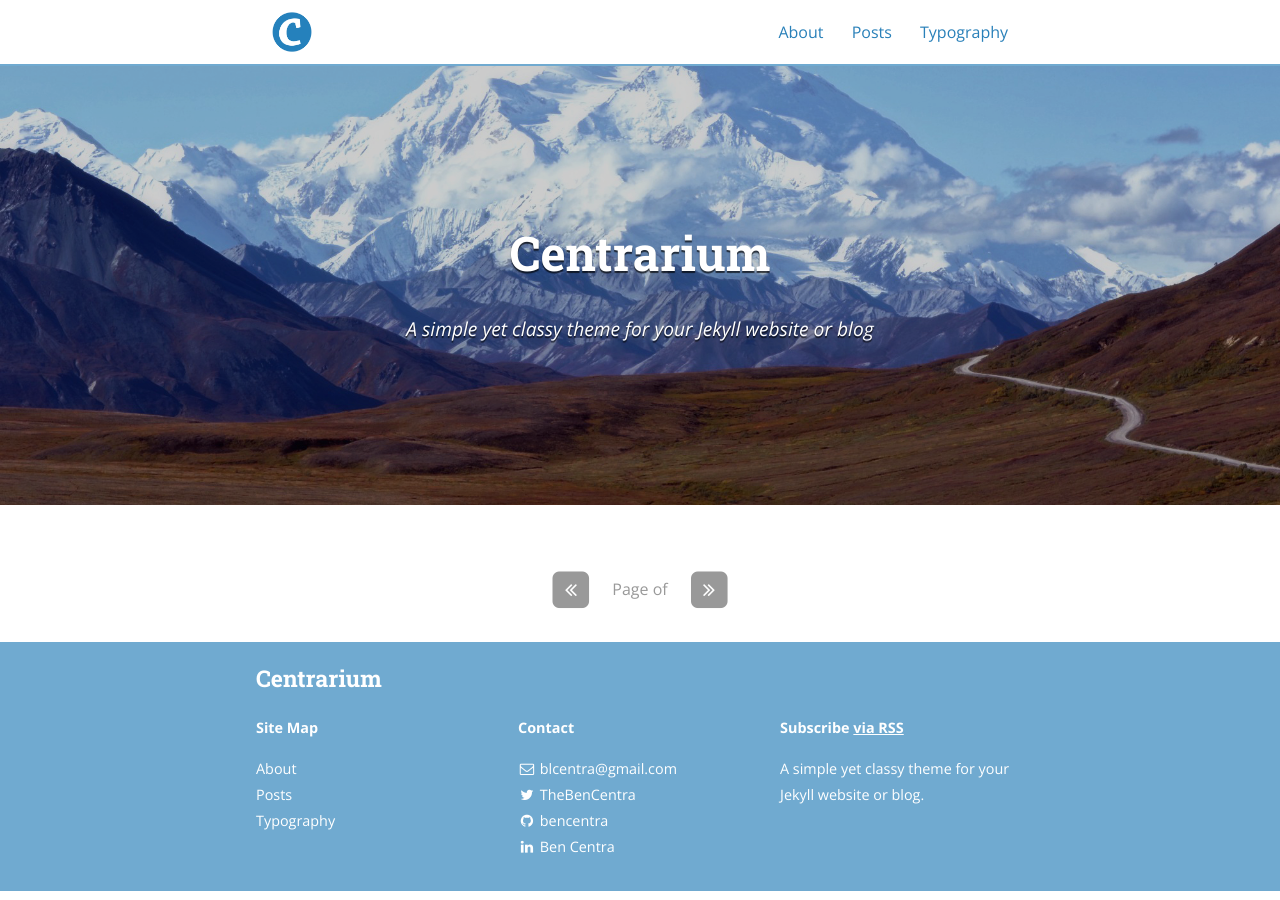
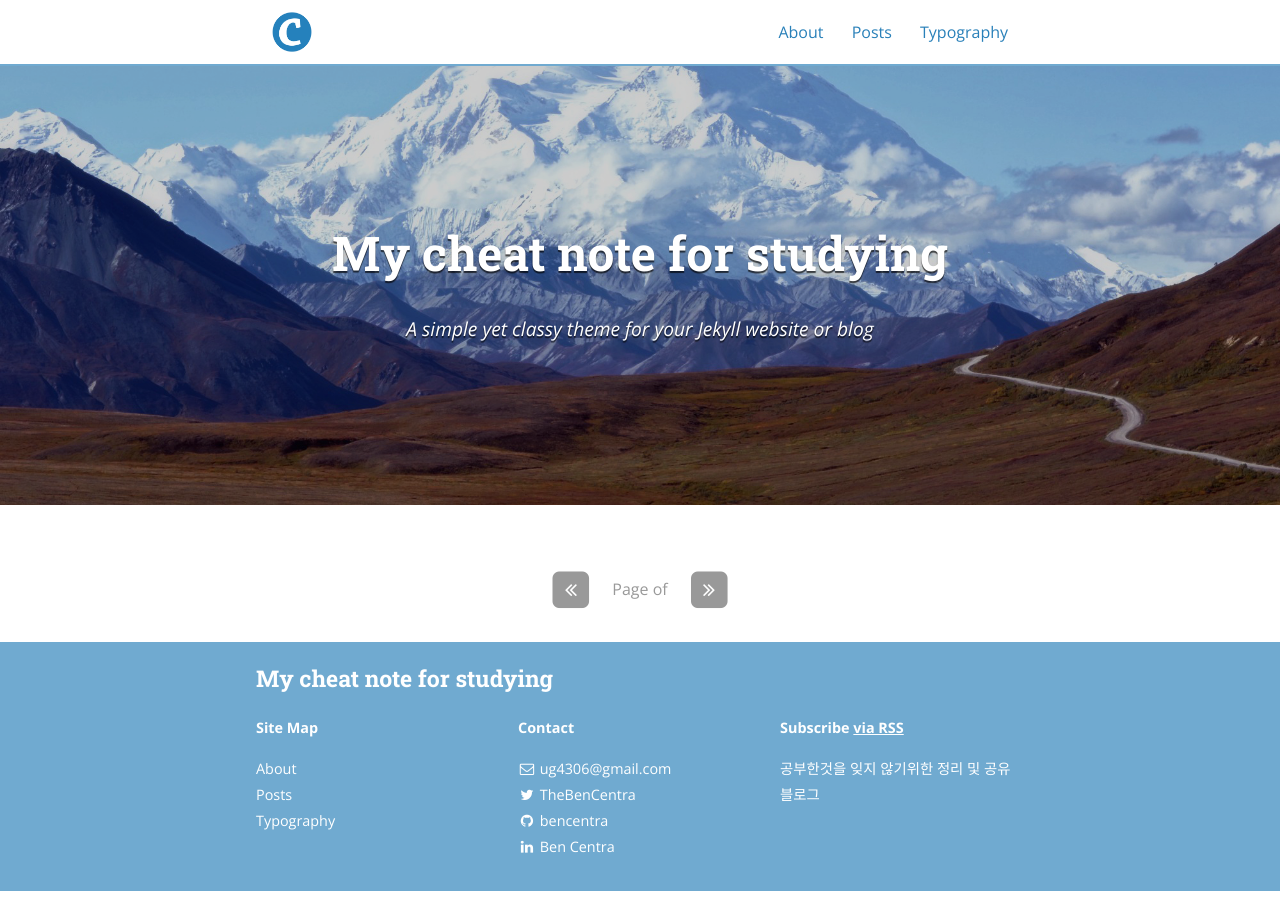
Before and after one commit to EGyeom/egyeom.github.io, a Jekyll site: the page built from index.html, in a window 1280 px wide. Built offline with Jekyll 4.4.1, drawn with Linux system fonts in a browser that asks for light colours; nearby versions of some CDN libraries.

Commit message:
profile update

```diff
--- a/_config.yml
+++ b/_config.yml
@@ -9,12 +9,12 @@ exclude:
   - "/vendor/"
 future: true
 # Site settings
-title: Centrarium
+title: My cheat note for studying
 subtitle: "A simple yet classy theme for your Jekyll website or blog"
-email: blcentra@gmail.com
-name: Ben Centra
+email: ug4306@gmail.com
+name: Gyeom
 description: >
-  A simple yet classy theme for your Jekyll website or blog.
+  공부한것을 잊지 않기위한 정리 및 공유 블로그
 # Base URL of site (i.e. /blog). It should always start with a slash,
 # and never end with a slash. Set it to a blank value if hosting at the
 # root of your server.
```
